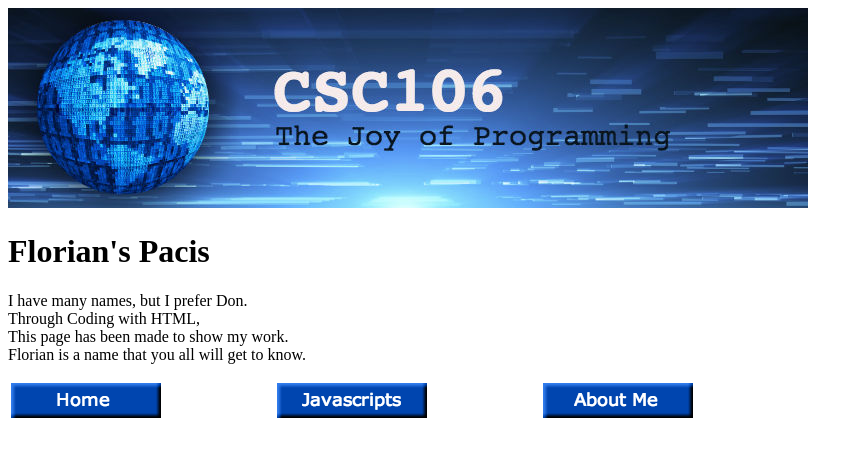
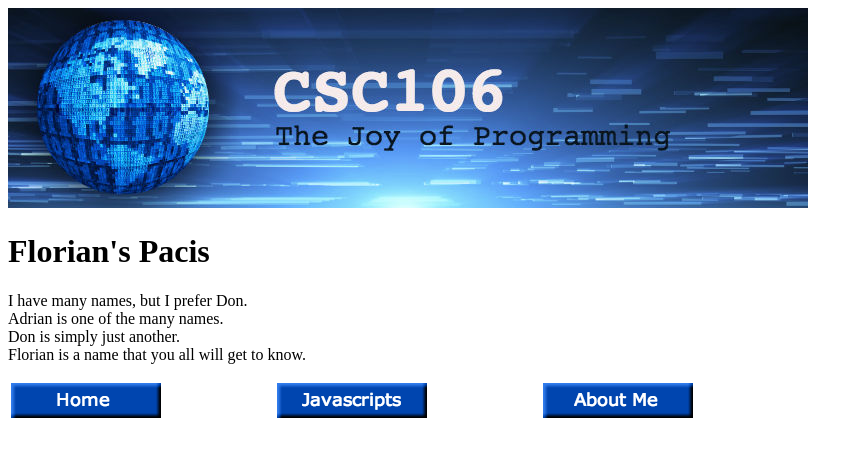
Before and after one commit to InPacis/InPacis.github.io, a plain HTML site: page index.html in a window 1280 px wide. Shown: the whole page, without its empty margins (0-863 px from the left). Drawn offline with Linux system fonts and the light colour scheme.

Commit message:
Update index.html

```diff
--- a/index.html
+++ b/index.html
@@ -13,8 +13,8 @@
                 <td><a href="about.png"><img src="about.png"></a></td>
         <h1><strong>Florian's Pacis</strong></h1>
                 <p>I have many names, but I prefer Don.<br>
-                    Through Coding with HTML,<br>
-                    This page has been made to show my work.<br>
+                    Adrian is one of the many names.<br>
+                    Don is simply just another.<br>
                     Florian is a name that you all will get to know.<br>
 
 
```
